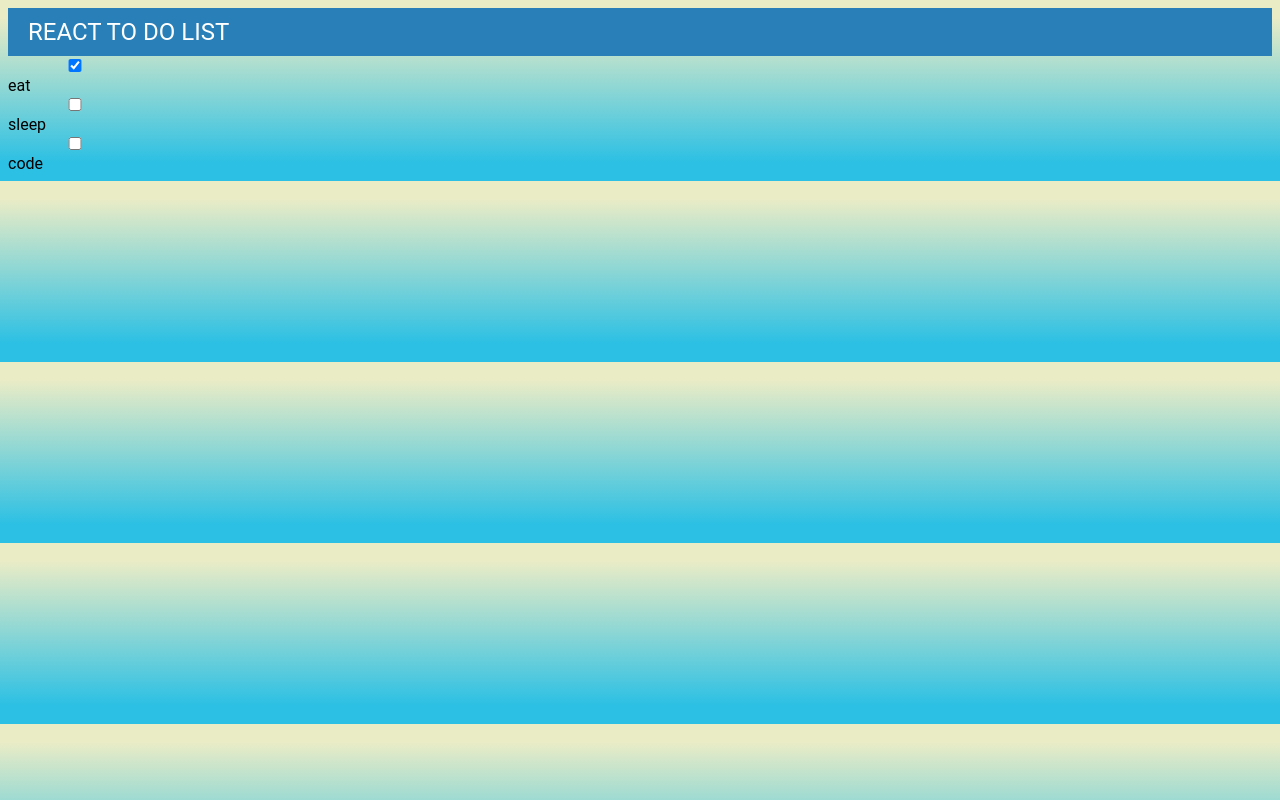
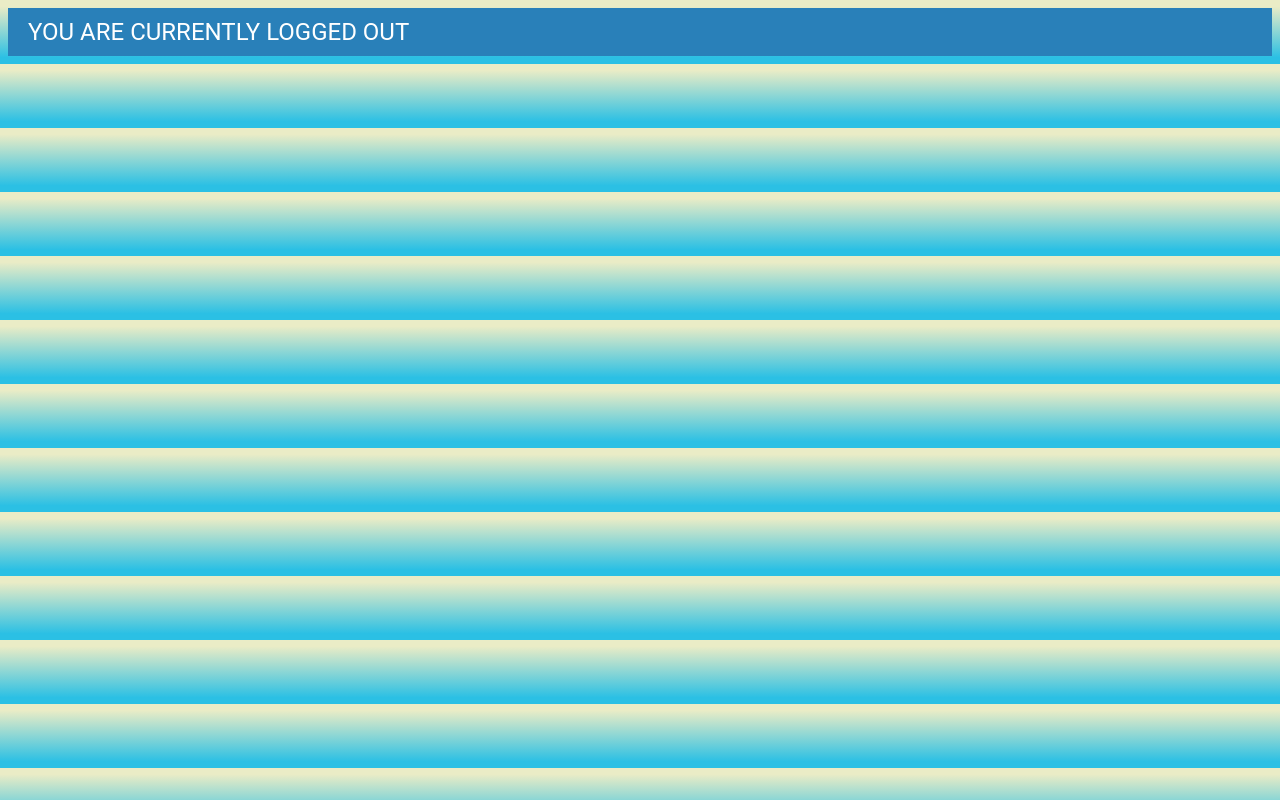
Before and after one commit to citrusapple/ReactToDoList, a React (Create React App) app: page / in a window 1280 px wide. Built offline with nearby package versions, Linux system fonts and the light colour scheme.

Commit message:
practicing syntax in creating class components and changing state syntax

```diff
--- a/src/App.js
+++ b/src/App.js
@@ -1,4 +1,4 @@
-
+/*
 import MainComponent from './components/MainComponent';
 import Nav from './components/Nav';
 import Footer from './components/Footer';
@@ -13,3 +13,28 @@
 }
 
 export default App;
+ */
+
+import React from 'react';
+
+class App extends React.Component{
+  constructor(){
+      super()
+      this.prop = {
+          isLoggedIn: false,
+      }
+  }
+  render(){
+      let status = "";
+      if (this.prop.isLoggedIn === true){
+          status = "in";
+      } else{ status ="out"}
+      return(
+          <div>
+              <h1>You are currently logged {status}</h1>
+          </div>
+      )
+  }
+}
+
+export default App;
```
Also changed, not shown: src/components/Practice.js (added, +23 -0 lines), 1 other file (tests, documents, lock files or other folders).
